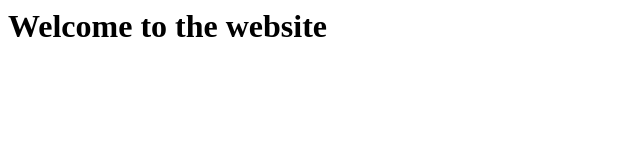
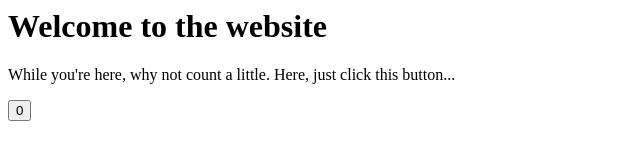
Before and after one commit to aleclev/the-website, a plain HTML site: page index.html in a window 1280 px wide. Shown: the whole page, without its empty margins (0-640 px from the left). Drawn offline with Linux system fonts and the light colour scheme.

Commit message:
added a counter

```diff
--- a/index.html
+++ b/index.html
@@ -1,5 +1,11 @@
 <html>
-	<body>
+	<head>
+		<script src="script.js"></script>
+		<title>The Website</title>
+	</head>
+	<body onload="init()">
 		<h1>Welcome to the website</h1>
+		<p>While you're here, why not count a little. Here, just click this button...</p>
+		<button type="button" onclick="click_count()" id="the-button">0</button>
 	</body>
 </html>
--- /dev/null
+++ b/script.js
@@ -0,0 +1,11 @@
+let counterValue = 0;
+let buttonElement;
+
+function init() {
+	buttonElement = document.getElementById("the-button");
+}
+
+function click_count() {
+	counterValue++;
+	buttonElement.innerHTML = counterValue;
+}
```
